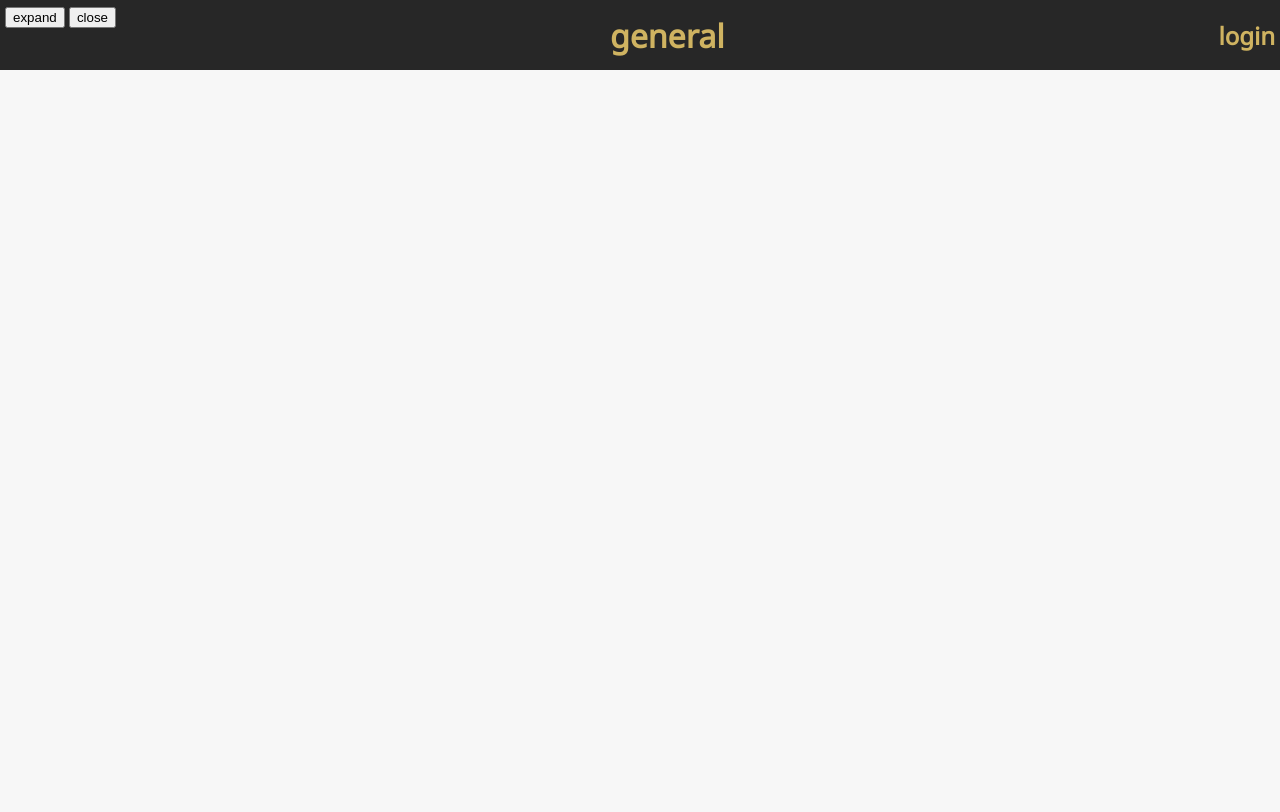
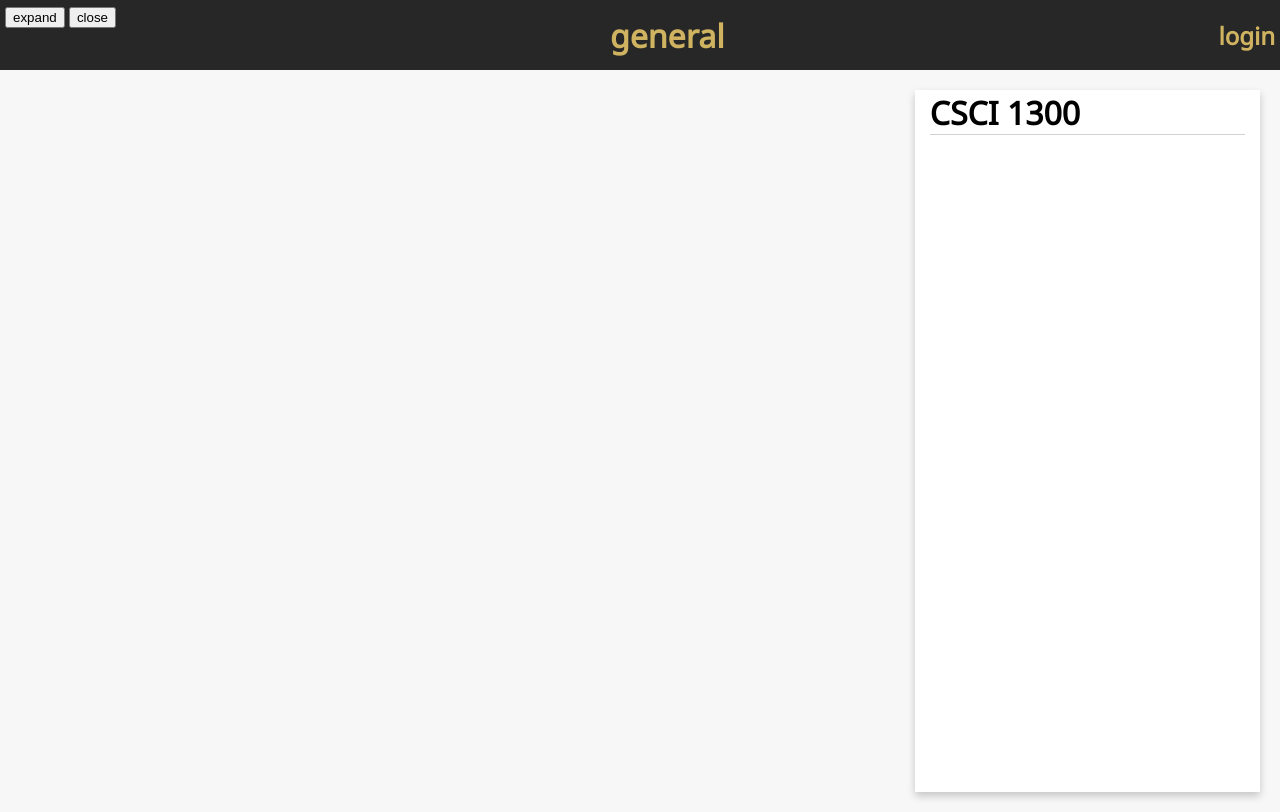
Before and after one commit to jzc/doubleproductivity, a Flask app: template app/templates/index.html in a window 1280 px wide. Before the commit the page ends 70 px from the top, so only its background shows below. Run offline with Flask 2, Linux system fonts and the light colour scheme; the template is opened without the code that fills it, so the values that code supplies are empty.

Commit message:
style changes

```diff
--- a/app/static/style.css
+++ b/app/static/style.css
@@ -40,6 +40,8 @@
 }
 
 #content {
+    display: flex;
+    justify-content: center;
     padding: 20px;
     background-color: #f7f7f7;
     flex-grow: 1;
@@ -47,15 +49,22 @@
 
 #posts {
     width: 960px;
-    padding: 10px;
+    margin-right: 30px;
+}
+
+#posts ul {
+    margin: 0px;
+}
+
+.card {
+    padding: 1px 15px 1px 15px;
+    box-shadow: 0 4px 8px 0 rgba(0,0,0,0.2);
+    background-color: #ffffff;
 }
 
 #posts li {
-    background-color: #ffffff;
     list-style: none;
     margin-bottom: 28px;
-    padding: 1px 15px 1px 15px;
-    box-shadow: 0 4px 8px 0 rgba(0,0,0,0.2);
 }
 
 body {
@@ -149,3 +158,18 @@ body {
     margin: 0px;
     vertical-align: middle;
 }
+
+#info {
+    width: 350px;
+    height: 700px;
+}
+
+.class-name {
+    border-bottom-style: solid;
+    border-bottom-width: 1px;
+    border-bottom-color: #d2d2d2;
+}
+
+.class-name h1 {
+    margin: 0px;
+}
--- a/app/templates/index.html
+++ b/app/templates/index.html
@@ -4,7 +4,7 @@
 <div id="posts">
     <ul>
         {% for post in posts %}
-        <li>
+        <li class="card">
             <div>
             {% if post.is_link %}
                 <h1><a href=#>{{ post.title }}</a></h1>
@@ -17,4 +17,9 @@
         {% endfor %}
     </ul>
 </div>
+<div id="info" class="card">
+    <div class="class-name">
+        <h1>CSCI 1300</h1>
+    </div>
+</div>
 {% endblock %}
```
